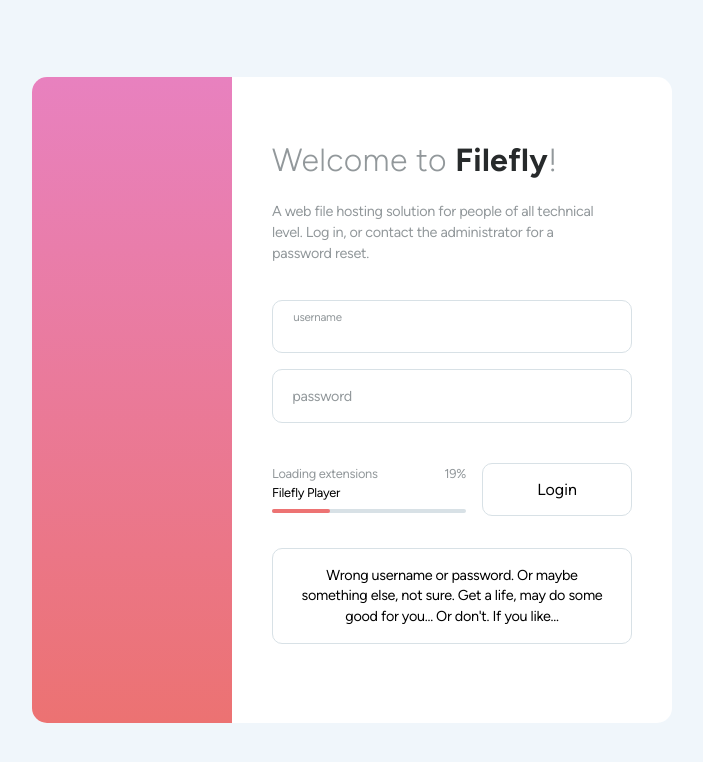
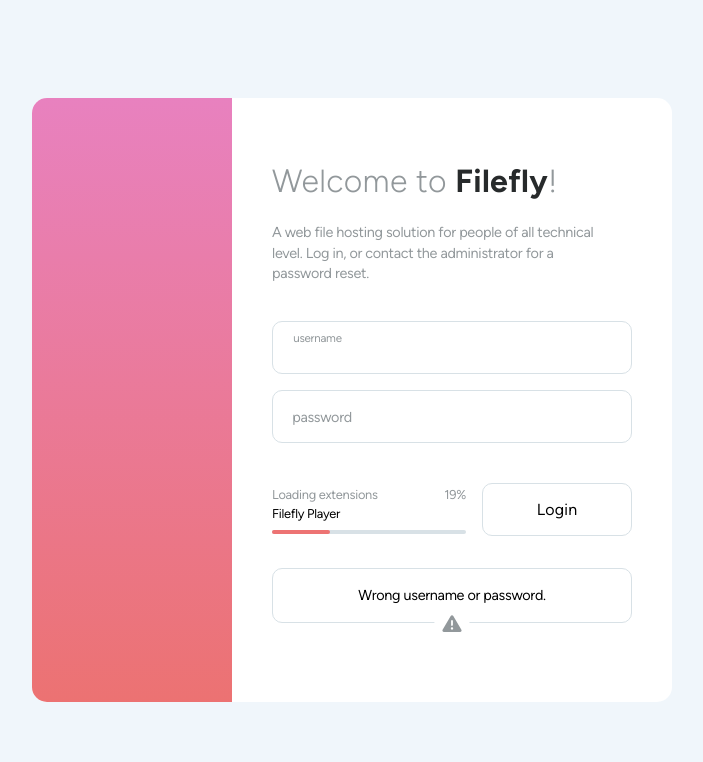
Before and after one commit to 4S1ght/FileFly, a Svelte app: page / in a window 1280 px wide. Shown: the top 762 px of the page, without its empty margins (288-991 px from the left). Built offline with nearby package versions, Linux system fonts and the light colour scheme.

Commit message:
[add] Fontawesome icons & login warning icon

```diff
--- a/client/src/app.scss
+++ b/client/src/app.scss
@@ -58,7 +58,7 @@
     user-select: none
 }
 
-h1, h2, h3, h4, h5, h6 {
+h1, h2, h3, h4, h5, h6, button {
     letter-spacing: 0.01em;
     user-select: none
 }
--- a/client/src/main.ts
+++ b/client/src/main.ts
@@ -1,4 +1,20 @@
+// Global CSS =================================================================
+
 import './app.scss'
+
+// Fontawesome Icons ==========================================================
+
+import { library, dom } from '@fortawesome/fontawesome-svg-core'
+import { fas } from '@fortawesome/free-solid-svg-icons'
+import { far } from '@fortawesome/free-regular-svg-icons'
+import { fab } from '@fortawesome/free-brands-svg-icons'
+
+library.add(fas, far, fab)
+dom.watch()
+
+// APp ========================================================================
+
+// @ts-ignore - Type declaration issues. Yey.
 import App from './App.svelte'
 
 const app = new App({
--- a/client/src/views/login/Login.svelte
+++ b/client/src/views/login/Login.svelte
@@ -18,7 +18,7 @@
     /** Displays what item is currently being loaded.*/
     let _loadItem = "Filefly Player"
     /** Displays login and loading issues. */
-    let _loadIssue = "Wrong username or password. Or maybe something else, not sure. Get a life, may do some good for you... Or don't. If you like..."
+    let _loadIssue = "Wrong username or password."
 
     // Code ===================================================================
 
@@ -62,6 +62,7 @@
                 <button type="submit">Login</button>
             </div>
             <p class="login-feedback">
+                <i class="fa-solid fa-triangle-exclamation icon"/>
                 {_loadIssue}
             </p>
         </div>
@@ -179,9 +180,17 @@
                 border: solid 1px var(--l1-outline);
                 border-radius: 10px;
                 padding: 1rem 1.5rem;
-                span {
-                    color: red;
-                    font-size: 20px;
+                position: relative;
+
+                .icon {
+                    color: var(--l1-text-light);
+                    position: absolute;
+                    bottom: -1.2rem;
+                    left: 50%;
+                    transform: translateX(-50%);
+                    font-size: 1.2rem;
+                    background-color: var(--l1-bg);
+                    padding: 0.5rem;
                 }
             }
 
--- a/package.json
+++ b/package.json
@@ -33,6 +33,10 @@
         "vite": "^5.1.4"
     },
     "dependencies": {
+        "@fortawesome/fontawesome-svg-core": "^6.5.2",
+        "@fortawesome/free-brands-svg-icons": "^6.5.2",
+        "@fortawesome/free-regular-svg-icons": "^6.5.2",
+        "@fortawesome/free-solid-svg-icons": "^6.5.2",
         "bcrypt": "^5.1.1",
         "chalk": "^5.3.0",
         "cookie-parser": "^1.4.6",
```
Also changed, not shown: 1 other file (tests, documents, lock files or other folders).
